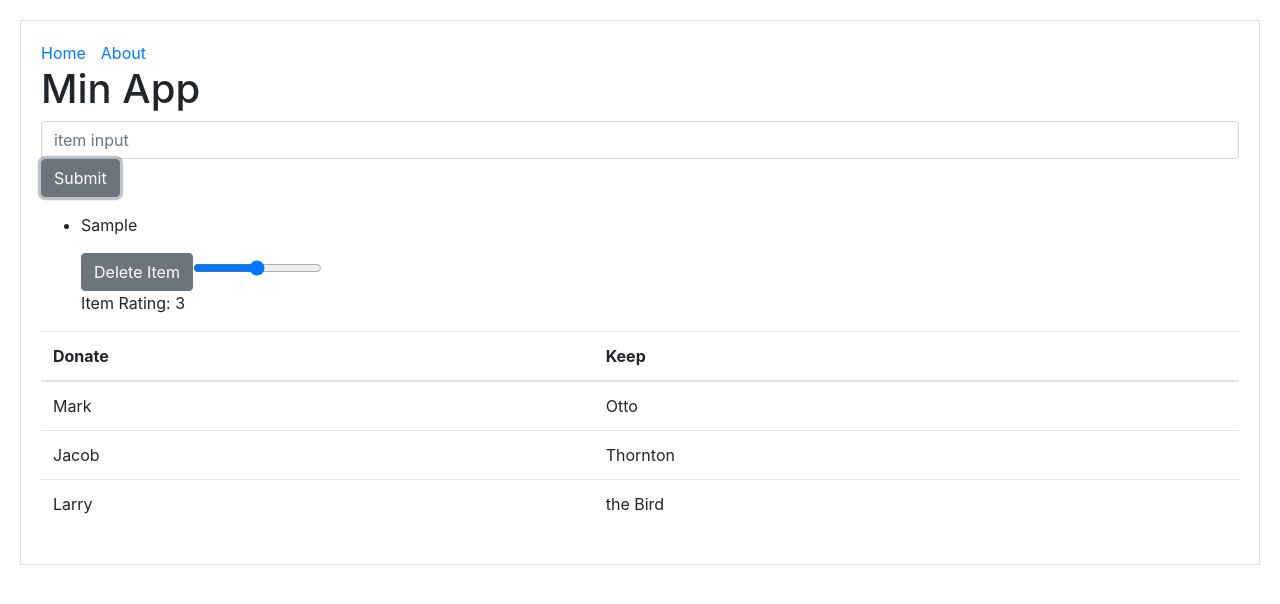
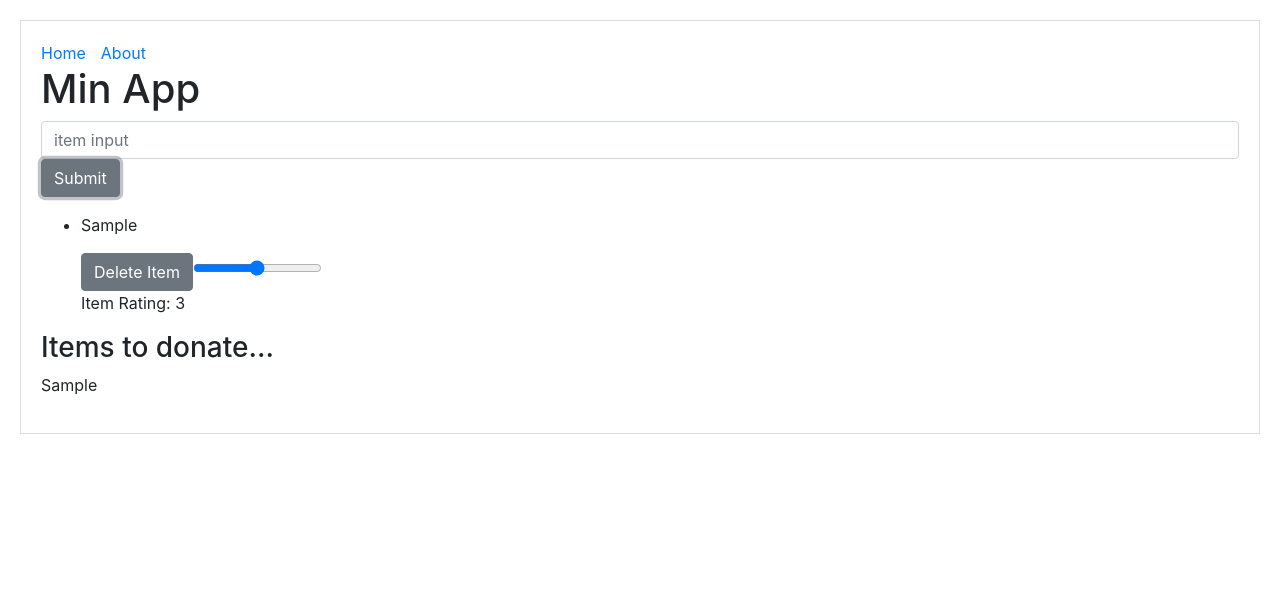
Before and after one commit to Beznet/tydii, a Next.js app: page / in a window 1280 px wide. Both pictures are taken after typing "Sample" into the empty fields and a click on the button "Submit". Shown: the top 604 px of the page. Built offline with nearby package versions, Linux system fonts and the light colour scheme.

Commit message:
only adds items below 3 rating to donate, writes to DOM

```diff
--- a/components/DecisionTable.js
+++ b/components/DecisionTable.js
@@ -1,44 +1,34 @@
 import React from 'react';
 import { Table } from 'reactstrap';
 
-const DecisionTable = ({items}) => {
-  const keep = [];
-  const donate = [];
+function DonateItems ({items}) {
+  const donateArray = [];
 
   for (const item of items) {
-    if (item.rating <= 3) {
-      donate.push(item)
-    } else {
-      keep.push(item)
+    if (item.rating<=3) {
+      donateArray.push(item)
     }
   }
 
-  console.log('keep', keep, 'donate', donate)
+  let donateResults = (
+    donateArray.map(item => (
+      <p>{item.name}</p>
+    ))
+  )
 
   return (
-    <Table>
-      <thead>
-        <tr>
-          <th>Donate</th>
-          <th>Keep</th>
-        </tr>
-      </thead>
-      <tbody>
-        <tr>
-          <td>Mark</td>
-          <td>Otto</td>
-        </tr>
-        <tr>
-          <td>Jacob</td>
-          <td>Thornton</td>
-        </tr>
-        <tr>
-          <td>Larry</td>
-          <td>the Bird</td>
-        </tr>
-      </tbody>
-    </Table>
-  );
+    donateResults
+  )
+}
+
+const DecisionTable = ({items}) => {
+
+  return (
+    <>
+      <h3>Items to donate...</h3>
+      <DonateItems items={items} />
+    </>
+  )
 }
 
 export default DecisionTable;
```
